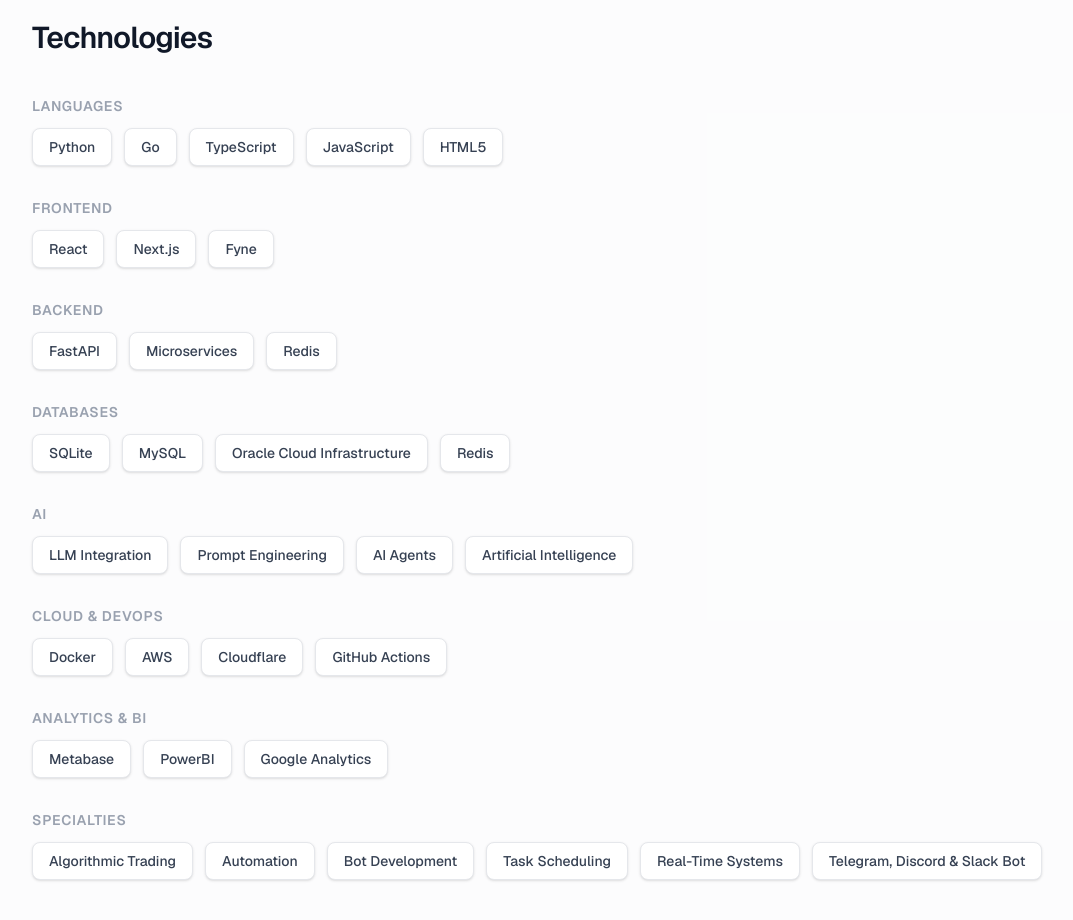
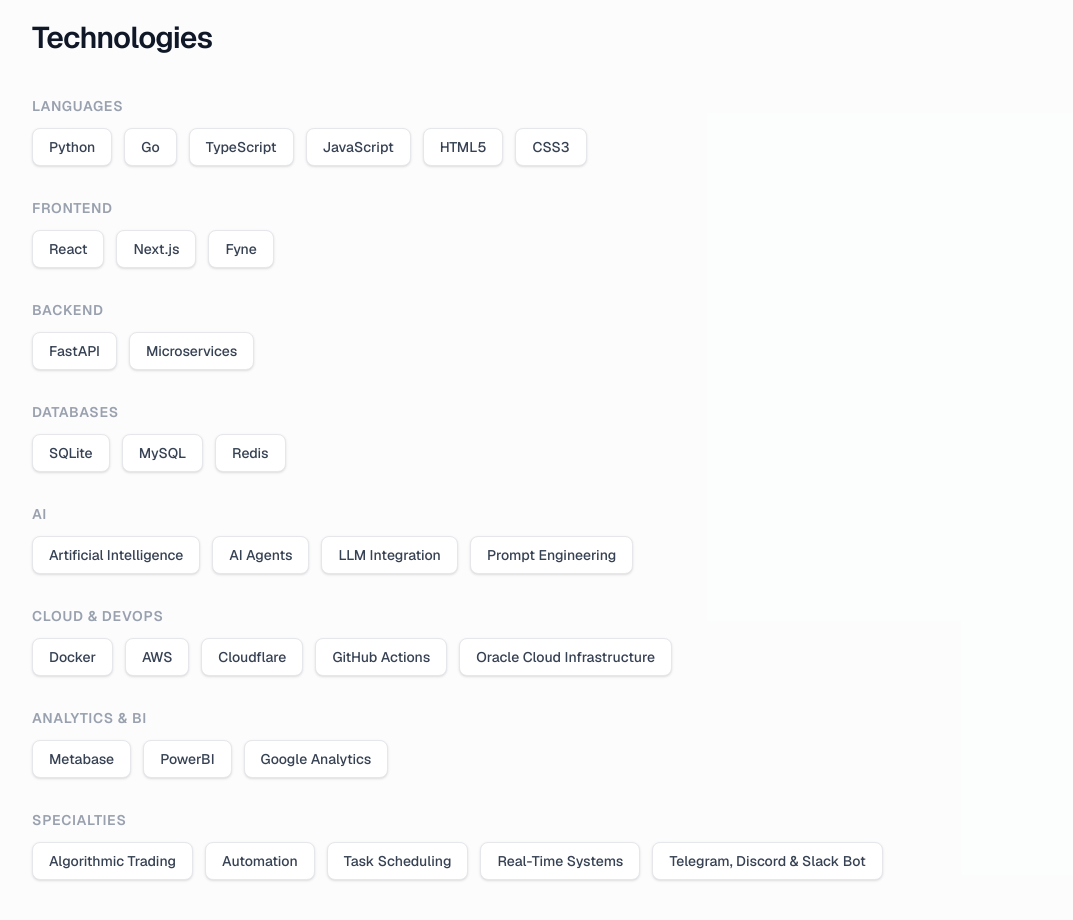
Before and after one commit to Sharkprojects/lsharktech-site, a Next.js app: page / in a window 1280 px wide. Shown: the part 1920-2840 px from the top of the page, without its empty margins (56-1129 px from the left). Built offline with nearby package versions, Linux system fonts and the light colour scheme.

Commit message:
feat: update translation items in i18n files to include CSS3 and reorganize categories

```diff
--- a/src/i18n/en.ts
+++ b/src/i18n/en.ts
@@ -106,7 +106,7 @@
     categories: [
       {
         name: 'Languages',
-        items: ['Python', 'Go', 'TypeScript', 'JavaScript', 'HTML5'],
+        items: ['Python', 'Go', 'TypeScript', 'JavaScript', 'HTML5', 'CSS3'],
       },
       {
         name: 'Frontend',
@@ -114,19 +114,19 @@
       },
       {
         name: 'Backend',
-        items: ['FastAPI', 'Microservices', 'Redis'],
+        items: ['FastAPI', 'Microservices'],
       },
       {
         name: 'Databases',
-        items: ['SQLite', 'MySQL', 'Oracle Cloud Infrastructure', 'Redis'],
+        items: ['SQLite', 'MySQL', 'Redis'],
       },
       {
         name: 'AI',
-        items: ['LLM Integration', 'Prompt Engineering', 'AI Agents', 'Artificial Intelligence'],
+        items: ['Artificial Intelligence', 'AI Agents', 'LLM Integration', 'Prompt Engineering'],
       },
       {
         name: 'Cloud & DevOps',
-        items: ['Docker', 'AWS', 'Cloudflare', 'GitHub Actions'],
+        items: ['Docker', 'AWS', 'Cloudflare', 'GitHub Actions', 'Oracle Cloud Infrastructure'],
       },
       {
         name: 'Analytics & BI',
@@ -134,7 +134,7 @@
       },
       {
         name: 'Specialties',
-        items: ['Algorithmic Trading', 'Automation', 'Bot Development', 'Task Scheduling', 'Real-Time Systems', 'Telegram, Discord & Slack Bot'],
+        items: ['Algorithmic Trading', 'Automation', 'Task Scheduling', 'Real-Time Systems', 'Telegram, Discord & Slack Bot'],
       },
     ],
   },
--- a/src/i18n/pt.ts
+++ b/src/i18n/pt.ts
@@ -106,7 +106,7 @@
     categories: [
       {
         name: 'Linguagens',
-        items: ['Python', 'Go', 'TypeScript', 'JavaScript', 'HTML5'],
+        items: ['Python', 'Go', 'TypeScript', 'JavaScript', 'HTML5', 'CSS3'],
       },
       {
         name: 'Frontend',
@@ -114,19 +114,19 @@
       },
       {
         name: 'Backend',
-        items: ['FastAPI', 'Microservices', 'Redis'],
+        items: ['FastAPI', 'Microservices'],
       },
       {
         name: 'Bancos de Dados',
-        items: ['SQLite', 'MySQL', 'Oracle Cloud Infrastructure', 'Redis'],
+        items: ['SQLite', 'MySQL', 'Redis'],
       },
       {
         name: 'IA',
-        items: ['LLM Integration', 'Prompt Engineering', 'AI Agents', 'Artificial Intelligence'],
+        items: ['Artificial Intelligence', 'AI Agents', 'LLM Integration', 'Prompt Engineering'],
       },
       {
         name: 'Cloud & DevOps',
-        items: ['Docker', 'AWS', 'Cloudflare', 'GitHub Actions'],
+        items: ['Docker', 'AWS', 'Cloudflare', 'GitHub Actions', 'Oracle Cloud Infrastructure'],
       },
       {
         name: 'Analytics & BI',
@@ -134,7 +134,7 @@
       },
       {
         name: 'Especialidades',
-        items: ['Algorithmic Trading', 'Automation', 'Bot Development', 'Task Scheduling', 'Real-Time Systems', 'Telegram, Discord e Slack Bot'],
+        items: ['Algorithmic Trading', 'Automation', 'Task Scheduling', 'Real-Time Systems', 'Telegram, Discord e Slack Bot'],
       },
     ],
   },
```
